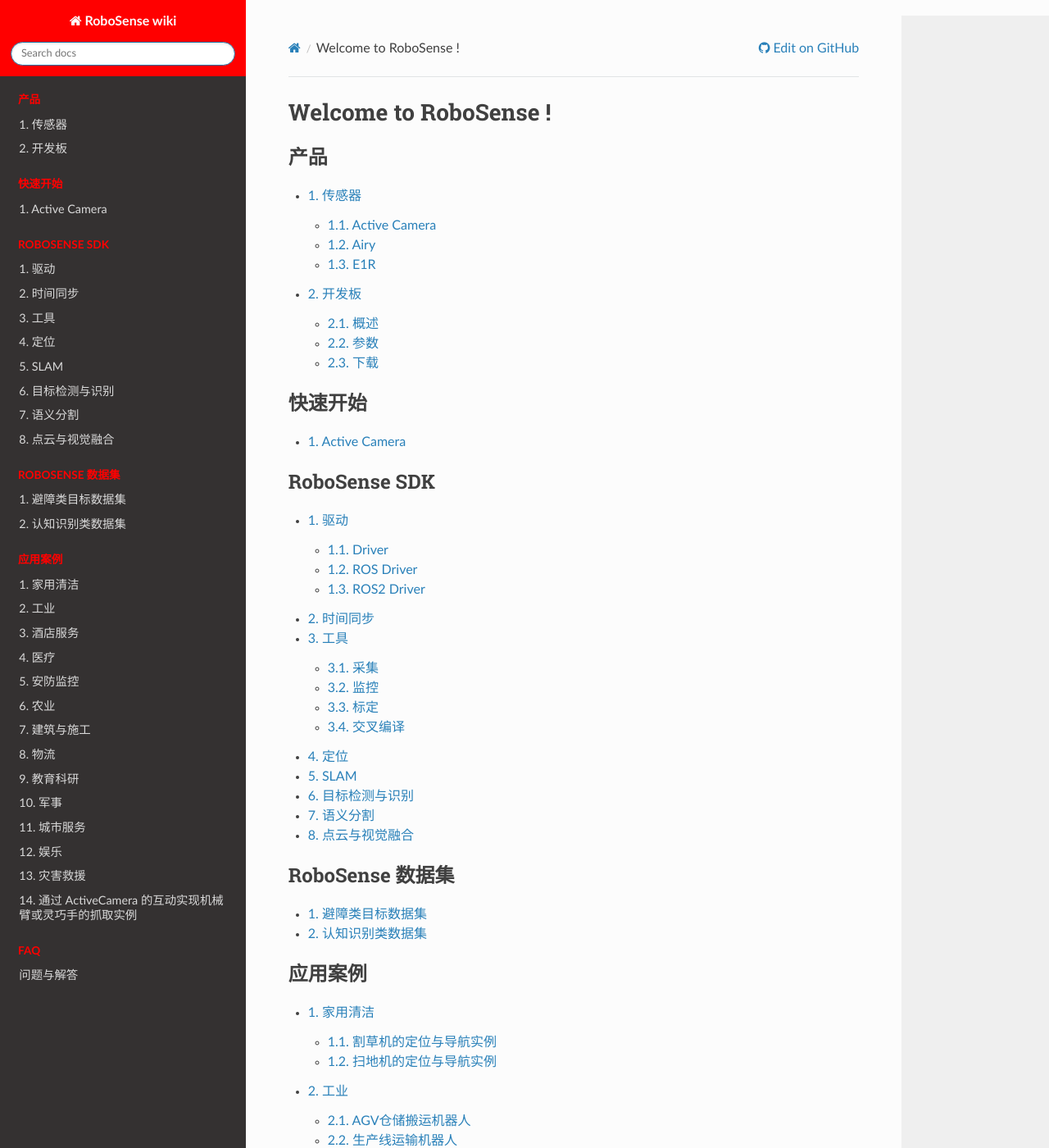
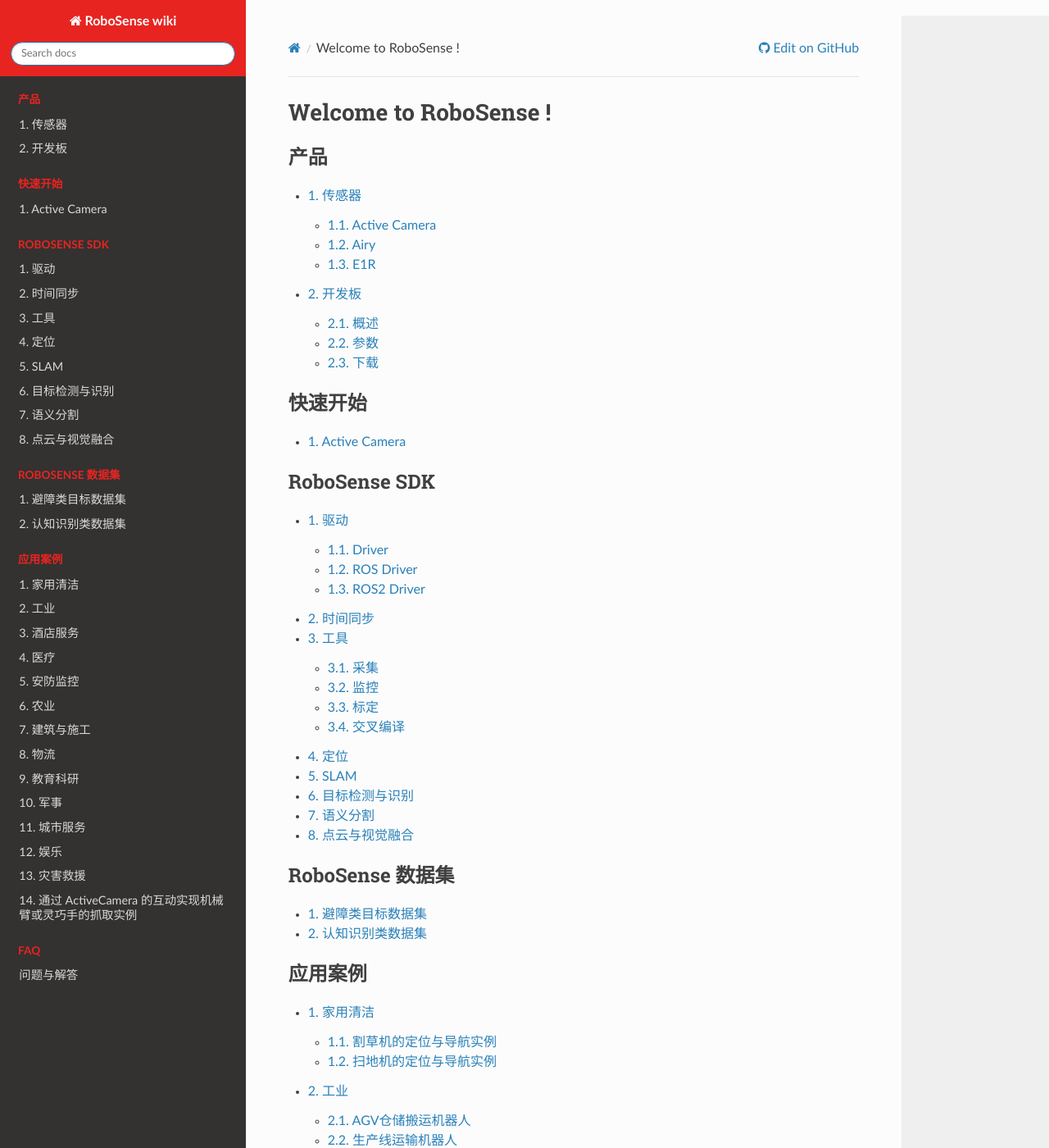
Before and after one commit to LyiL/rs_wiki_cn, a Sphinx documentation site: the page built from source/index.rst, in a window 1280 px wide and 1400 px high. Shown: the whole window at 82% size. Built offline with Sphinx 7.4.7 and the Read the Docs theme 3.1.0, drawn with Linux system fonts in a browser that asks for light colours; pages that are not in the unit, such as notebooks, are missing from menus.

Commit message:
样式调整

```diff
--- a/source/_static/custom.css
+++ b/source/_static/custom.css
@@ -1,18 +1,6 @@
-/* a {
-  color: #0e66fb !important;
-  text-decoration: none;
-  cursor: pointer;
-}
-a:hover {
-    color: #3091d1 !important;
-}
-a:visited {
-    color: #e72420 !important;
-} */
-
 .wy-menu-vertical header,
 .wy-menu-vertical p.caption {
-  color: red;
+  color: #e72420;
   height: 32px;
   line-height: 32px;
   padding: 0 1.618em;
--- a/source/conf.py
+++ b/source/conf.py
@@ -73,7 +73,7 @@
 }
 
 html_theme_options = {
-    'style_nav_header_background': 'red',
+    'style_nav_header_background': '#e72420',
     'includehidden': False
 }
 
```
